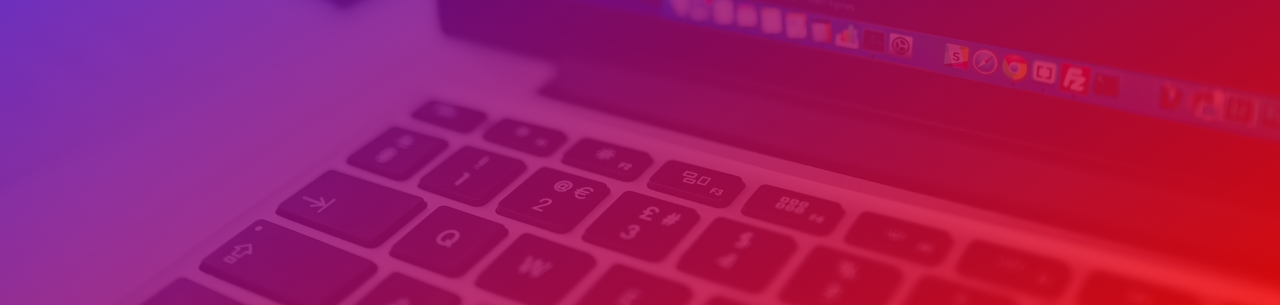
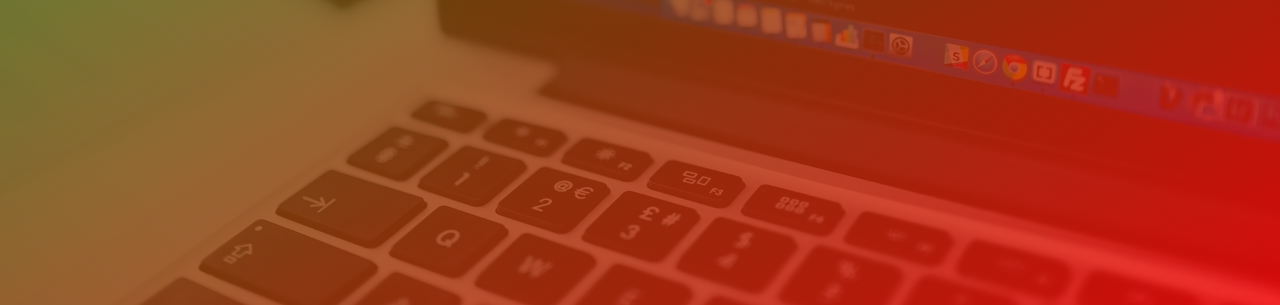
Before and after one commit to kutukmu/portfolio-page, a website: page index.html in a window 1280 px wide. Shown: the part 495-800 px from the top of the page. Drawn offline with nearby package versions, Linux system fonts and the light colour scheme; files that its build step writes are made by us from their sources.

Commit message:
backgroun green

```diff
--- a/scss/_config.scss
+++ b/scss/_config.scss
@@ -4,7 +4,7 @@ $color-primary-dark: #28b485;
 $primary-color: #444;
 $secondary-color: #eece1a;
 $show-home-image: true;
-$home-image: linear-gradient(to right bottom, rgba(blue, 0.8), rgba(red, 0.8)),
+$home-image: linear-gradient(to right bottom, rgba(green, 0.8), rgba(red, 0.8)),
   url("../img/background.jpg");
 $background-opacity: 0.9;
 
```
Also changed, not shown: dist/css/main.css.
